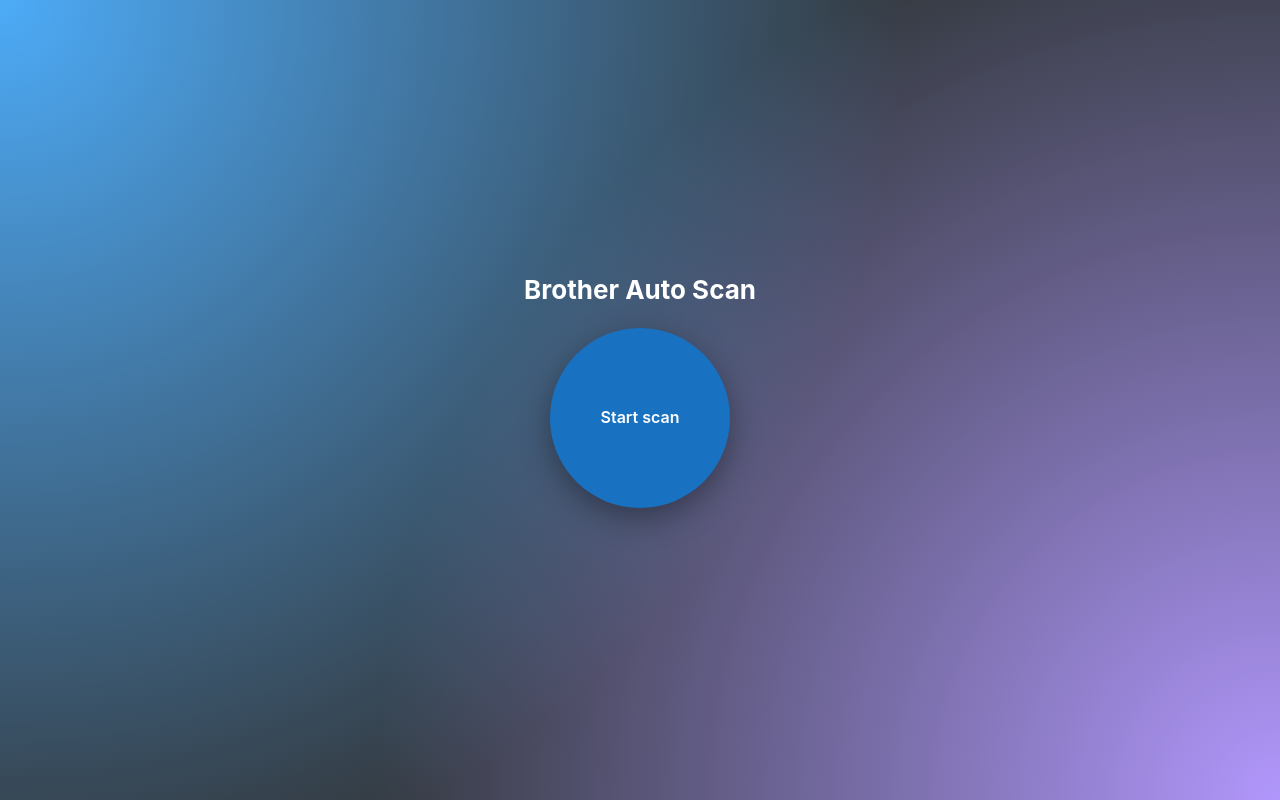
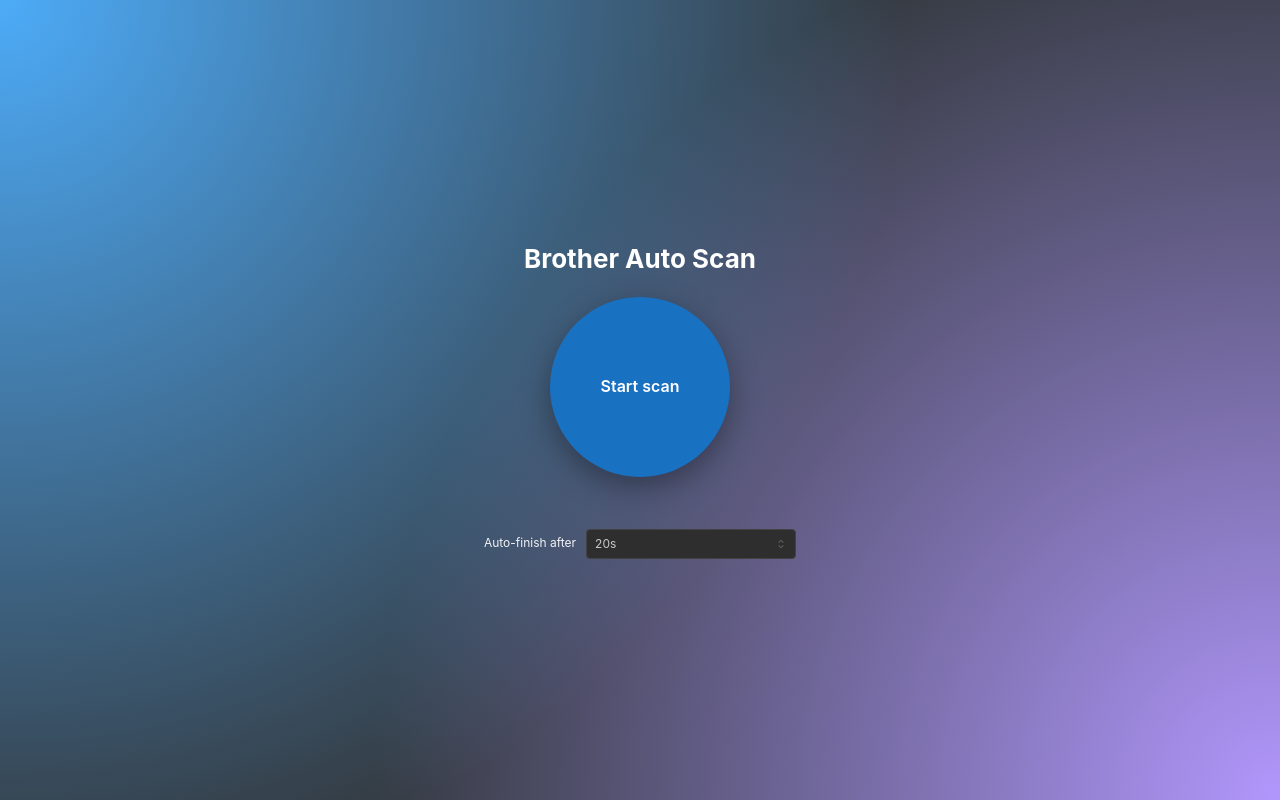
Before and after one commit to tobvor/brother-auto-scan, a React app in the folder frontend/: page / in a window 1280 px wide. Built offline with nearby package versions, Linux system fonts and the light colour scheme; no server answers; the HTML template or start-up script is replaced by a standard one.

Commit message:
Implement auto-finish timeout selection in scan session; enhance start scan function to accept timeout parameter and update UI with new timeout options and animation effects.

```diff
--- a/frontend/src/App.tsx
+++ b/frontend/src/App.tsx
@@ -1,5 +1,6 @@
 import { useCallback, useEffect, useMemo, useState } from 'react'
-import { Alert, Box, Button, Group, RingProgress, Stack, Text, Title } from '@mantine/core'
+import { Alert, Box, Button, Group, RingProgress, Select, Stack, Text, Title } from '@mantine/core'
+import { keyframes } from '@emotion/react'
 
 type ScanState = 'idle' | 'scanning' | 'paused' | 'processing' | 'finished' | 'cancelled' | 'error'
 
@@ -41,12 +42,26 @@
 const POLL_INTERVAL_MS = 1500
 
 const DEFAULT_TIMEOUT_SECONDS = 20
+const TIMEOUT_OPTIONS = [10, 20, 30, 40, 50, 60, 120, 300] as const
+
+const pulseAnimation = keyframes({
+  '0%': { transform: 'scale(1)' },
+  '50%': { transform: 'scale(1.04)' },
+  '100%': { transform: 'scale(1)' },
+})
 
 const API_BASE_URL = import.meta.env.VITE_API_BASE_URL ?? ''
 
-async function startScan(): Promise<StartScanResponse> {
+async function startScan(autoFinishTimeoutSeconds?: number): Promise<StartScanResponse> {
   const res = await fetch(`${API_BASE_URL}/scan/start`, {
     method: 'POST',
+    headers: {
+      'Content-Type': 'application/json',
+    },
+    body:
+      autoFinishTimeoutSeconds !== undefined
+        ? JSON.stringify({ auto_finish_timeout_seconds: autoFinishTimeoutSeconds })
+        : JSON.stringify({}),
   })
   if (!res.ok) {
     throw new Error(`Failed to start scan: ${res.statusText}`)
@@ -128,6 +143,7 @@
   const [timeoutSeconds, setTimeoutSeconds] = useState<number | null>(null)
   const [lastActivityAt, setLastActivityAt] = useState<number | null>(null)
   const [remainingSeconds, setRemainingSeconds] = useState<number>(DEFAULT_TIMEOUT_SECONDS)
+  const [selectedTimeout, setSelectedTimeout] = useState<string>(String(DEFAULT_TIMEOUT_SECONDS))
 
   const isActive = scanState === 'scanning' || scanState === 'paused' || scanState === 'processing'
 
@@ -185,7 +201,7 @@
     try {
       setIsBusy(true)
       setError(null)
-      const res = await startScan()
+      const res = await startScan(Number(selectedTimeout) || DEFAULT_TIMEOUT_SECONDS)
       setSessionId(res.session_id)
       const totalTimeout = res.timeout_seconds ?? DEFAULT_TIMEOUT_SECONDS
       setTimeoutSeconds(totalTimeout)
@@ -199,7 +215,7 @@
     } finally {
       setIsBusy(false)
     }
-  }, [])
+  }, [selectedTimeout])
 
   const handleFinish = useCallback(async () => {
     if (!sessionId || (scanState !== 'scanning' && scanState !== 'paused')) return
@@ -254,7 +270,14 @@
       setIsBusy(true)
       setError(null)
       await cancelScan(sessionId)
-      setScanState('cancelled')
+      setSessionId(null)
+      setScanState('idle')
+      setPagesScanned(0)
+      setError(null)
+      setIsBusy(false)
+      setTimeoutSeconds(null)
+      setLastActivityAt(null)
+      setRemainingSeconds(DEFAULT_TIMEOUT_SECONDS)
     } catch (e: any) {
       setError(e.message ?? 'Failed to cancel scan.')
       setScanState('error')
@@ -372,6 +395,9 @@
             thickness={10}
             sections={[{ value: timeoutProgress, color: 'teal' }]}
             rootColor="rgba(0,0,0,0.35)"
+            style={{
+              animation: `${pulseAnimation} 1.5s ease-in-out infinite`,
+            }}
             label={
               <Button
                 onClick={undefined}
@@ -520,6 +546,30 @@
           )}
         </Group>
 
+        <Group gap="xs" align="center" mt="sm">
+          <Text c="gray.1" size="xs">
+            Auto-finish after
+          </Text>
+          <Select
+            size="xs"
+            value={selectedTimeout}
+            onChange={(value) => value && setSelectedTimeout(value)}
+            data={TIMEOUT_OPTIONS.map((sec) => ({
+              value: String(sec),
+              label: `${sec}s`,
+            }))}
+            disabled={scanState !== 'idle' || isBusy}
+            styles={{
+              input: {
+                minWidth: 72,
+                height: 28,
+                paddingInline: 8,
+                fontSize: 12,
+              },
+            }}
+          />
+        </Group>
+
         {error && (
           <Alert color="red" variant="light" maw={420}>
             {error}
```
